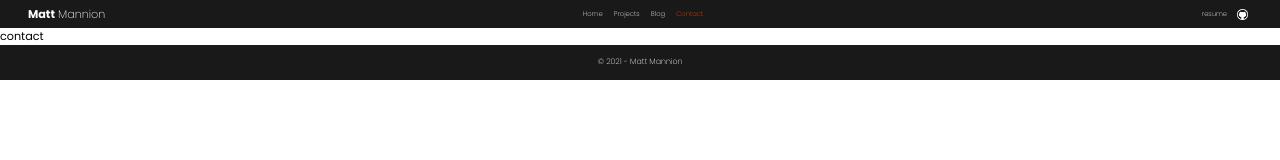
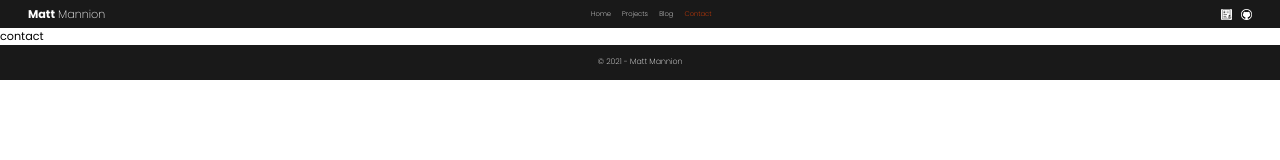
Before and after one commit to mattmannion/portfolio, a Next.js app in the folder ne/: page /contact in a window 1280 px wide. Shown: the top 160 px of the page. Built offline with nearby package versions, Linux system fonts and the light colour scheme.

Commit message:
scss styling

```diff
--- a/ne/app/nav/Nav.tsx
+++ b/ne/app/nav/Nav.tsx
@@ -49,10 +49,21 @@ export function Nav() {
           </Link>
         </div>
         <div className='nav__icons'>
-          <div>resume</div>
+          <div className='nav__resume'>
+            <Image
+              src='/icons/resume_icon.png'
+              layout='fill'
+              alt='download resume icon'
+            />
+            <span className='resume__tooltip'>Download Resume</span>
+          </div>
           <Link href='https://github.com/mattmannion' passHref>
             <a className='nav__github' target='_blank' rel='noreferrer'>
-              <Image src='/icons/github_icon.png' layout='fill' />
+              <Image
+                src='/icons/github_icon.png'
+                layout='fill'
+                alt='github icon'
+              />
             </a>
           </Link>
         </div>
--- a/ne/sass/components/_nav.scss
+++ b/ne/sass/components/_nav.scss
@@ -46,17 +46,51 @@ $nav-accent: orangered;
     a {
       margin-left: 1rem;
 
-      border-radius: 50%;
-
       transition: all 0.25s;
 
       &:hover {
+        border-radius: 50%;
         background-color: crimson;
       }
     }
   }
 
+  &__resume {
+    background-color: white;
+    position: relative;
+    $size: 2rem;
+    height: $size;
+    width: $size;
+    border-radius: 0.2rem;
+    transition: all 0.25s;
+
+    cursor: pointer;
+
+    .resume__tooltip {
+      font-size: 1rem;
+      visibility: hidden;
+      width: 10rem;
+      background-color: black;
+      color: white;
+      text-align: center;
+      border-radius: 0.5rem;
+
+      position: absolute;
+      z-index: 1;
+      top: 125%;
+      left: -225%;
+    }
+
+    &:hover {
+      background-color: crimson;
+    }
+    &:hover .resume__tooltip {
+      visibility: visible;
+    }
+  }
+
   &__github {
+    border-radius: 50%;
     position: relative;
     $size: 2rem;
     height: $size;
```
Also changed, not shown: ne/public/icons/resume_icon.png (added), 1 other file (tests, documents, lock files or other folders).
